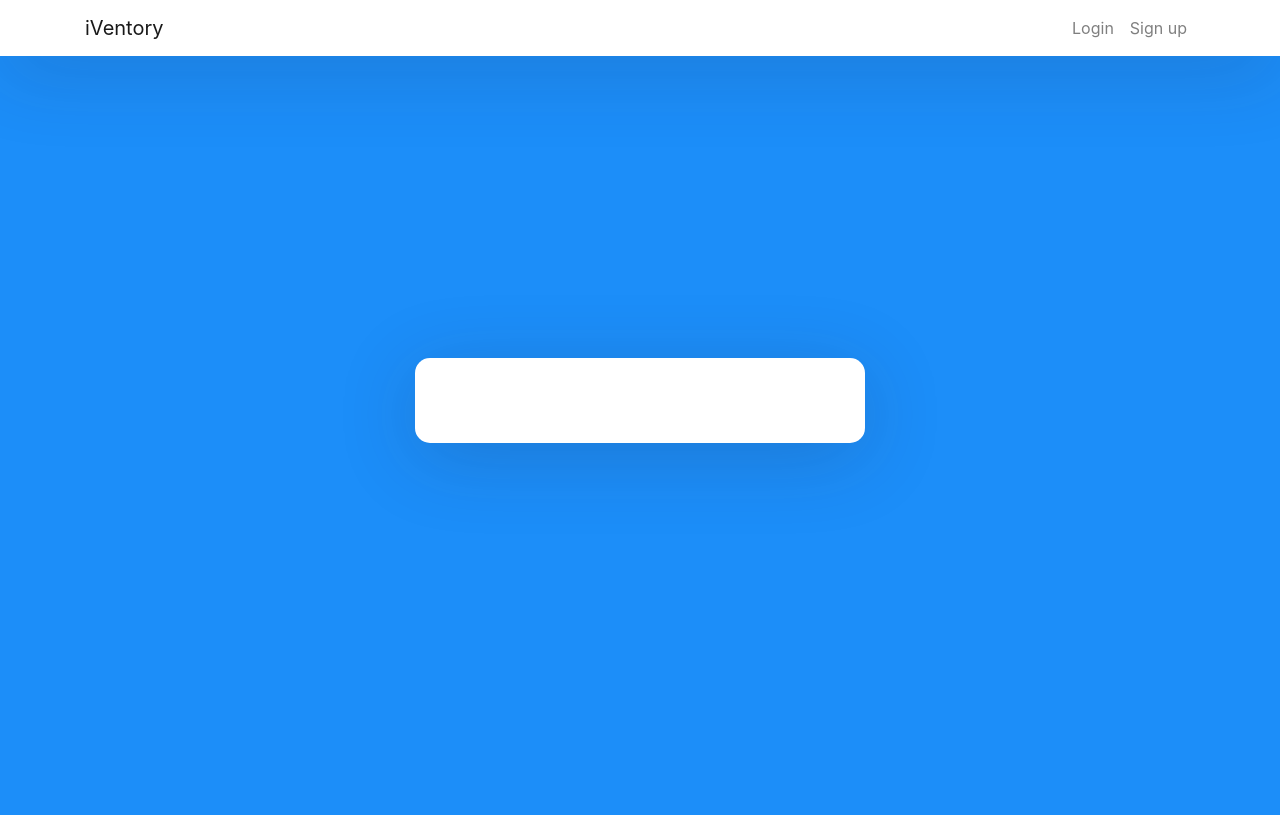
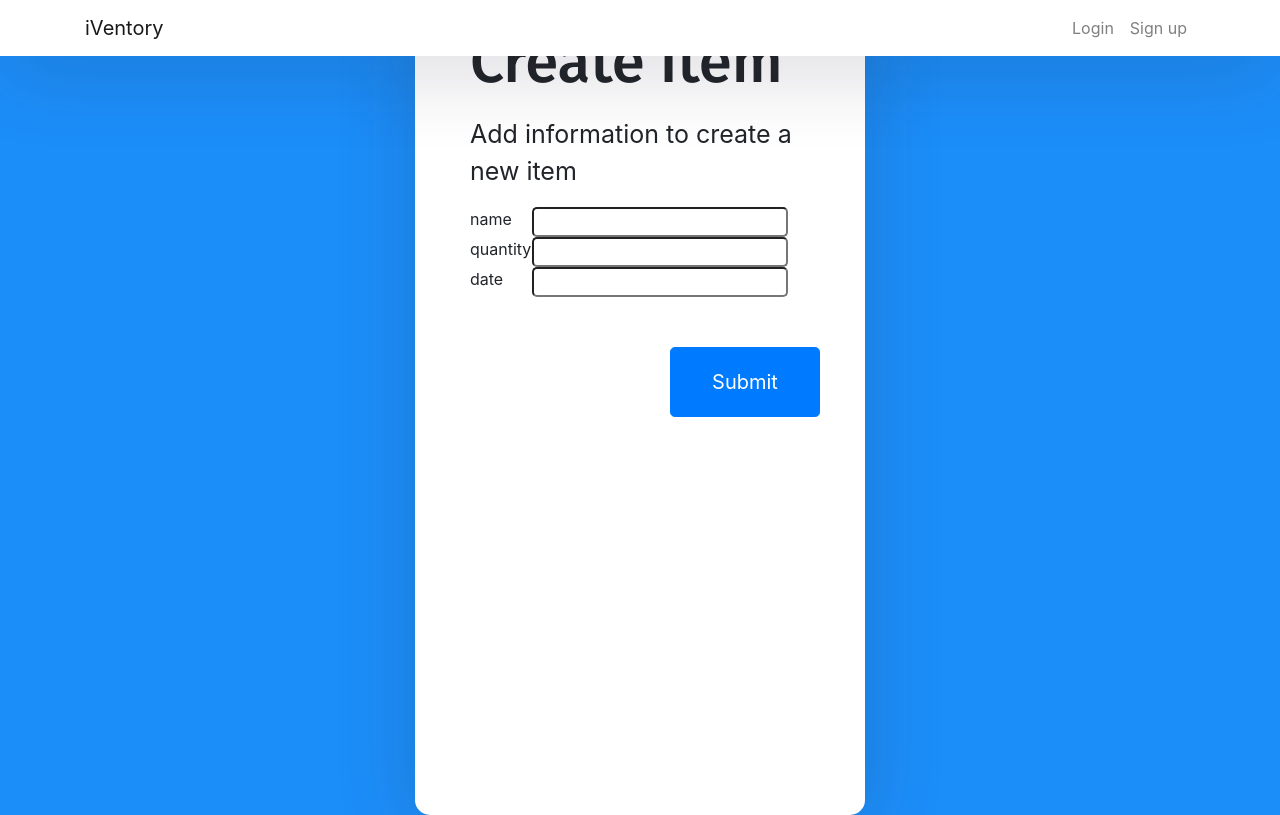
Before and after one commit to harsimran-preet/iVentory, a React (Create React App) app in the folder frontend/: page /create-item in a window 1280 px wide. Built offline with nearby package versions, Linux system fonts and the light colour scheme.

Commit message:
started linking create item with backend

```diff
--- a/frontend/src/App.js
+++ b/frontend/src/App.js
@@ -6,6 +6,7 @@ import { BrowserRouter as Router, Switch, Route, Link } from "react-router-dom";
 import Login from "./components/login.component";
 import SignUp from "./components/signup.component";
 import Welcome from "./components/welcome.component";
+import CreateItem from "./components/createitem.component";
 
 function App() {
   // let user = {
@@ -45,6 +46,7 @@ function App() {
               <Route path="/sign-in" component={Login} />
               <Route path="/sign-up" component={SignUp} />
               <Route path="/welcome" component={Welcome} />
+              <Route path="/create-item" component={CreateItem} />
             </Switch>
           </div>
         </div>
--- a/frontend/src/screens/CreateItem/CreateItem.css
+++ b/frontend/src/components/CreateItem.css
@@ -2,7 +2,7 @@
   min-height: 93vh;
   display: flex;
   align-items: top;
-  background-image: url("../../backgroundimg.jpeg");
+  background-image:;
   background-position: center;
   background-size: cover;
 }
--- /dev/null
+++ b/frontend/src/components/createitem.component.js
@@ -0,0 +1,107 @@
+import React, {useState} from "react";
+import axios from "axios";
+import { Button, Container, Row, Col } from "react-bootstrap";
+import "./CreateItem.css";
+
+const onOptChange = () => {
+  if (document.getElementById("qtyDropdown").value == "other") {
+    document.getElementById("optionalDiv").hidden = false;
+  } else {
+    document.getElementById("optionalDiv").hidden = true;
+    document.getElementsByName("quantity").value =
+      document.getElementById("qtyDropdown").value;
+  }
+};
+
+
+const CreateItem = () => {
+
+  async function createItem(inventory) {
+    let response;
+    try {
+      response = await axios.post(
+        "http://localhost:5000/inventory",
+        inventory
+      );
+    } catch (error) {
+      console.log(error);
+    }
+    response.then((result) => {
+      let item = result["data"]["item"];
+      if (result !== undefined && result.status === 201);
+        /*setInventories([...inventories, inventory]);*/
+    })
+
+    let data;
+    for (const colname of columnNames) {
+      data[colname] = "";
+    }
+    setItem(data);
+  }
+
+
+  let columnNames = ["name", "quantity", "date"];
+  let initialData = {};
+  for (const name of columnNames) {
+    initialData[name] = "";
+  }
+
+  const [item, setItem] = useState(initialData)
+
+  function handleChange(event) {
+    const { name, value } = event.target;
+    let newData = {};
+    for (const colname of columnNames) {
+      if (name.valueOf() === colname.valueOf()) {
+        newData[colname] = value;
+      }
+      else {
+        newData[colname] = item[colname];
+      }
+      setItem(newData);
+    }
+  }
+  console.log(item);
+  return (
+    <div className="main">
+      <Container>
+        <Row>
+          <div className="intro-text">
+            <div>
+              <h1 className="title">Create Item</h1>
+              <p className="subtitle">Add information to create a new item</p>
+              <form className="input">
+                <div className="app">
+                  <div className="scroller">
+                    {columnNames.map((colName) => {
+                      return (
+                        <Row>
+                          <Col xs={2} className="justify-content-end">
+                            {colName}
+                          </Col>
+                          <Col xs={4}>
+                            <input type="text" name={colName} class="input" onChange={handleChange}/>
+                          </Col>
+                          <Col></Col>
+                        </Row>
+                      );
+                    })}
+                  </div>
+                </div>
+              </form>
+            </div>
+            <div className="buttonContainer">
+              <a href="/register">
+                <Button size="lg" className="landingbutton" onClick={createItem}>
+                  Submit
+                </Button>
+              </a>
+            </div>
+          </div>
+        </Row>
+      </Container>
+    </div>
+  );
+};
+
+export default CreateItem;
```
Also changed, not shown: frontend/src/screens/CreateItem/CreateItem.js (deleted, +0 -86 lines).
